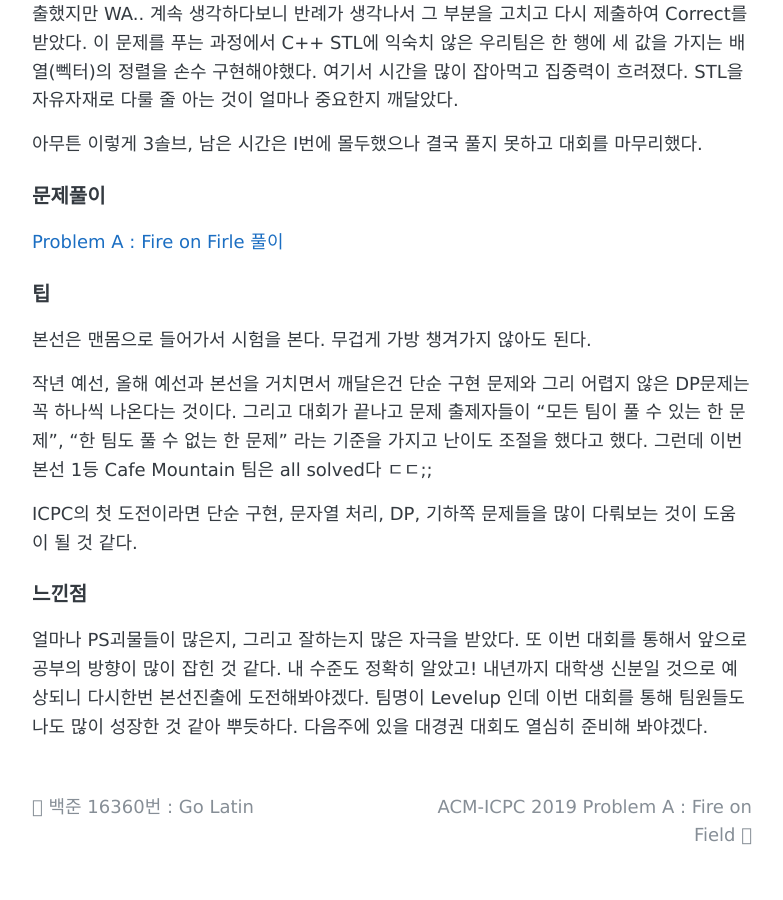
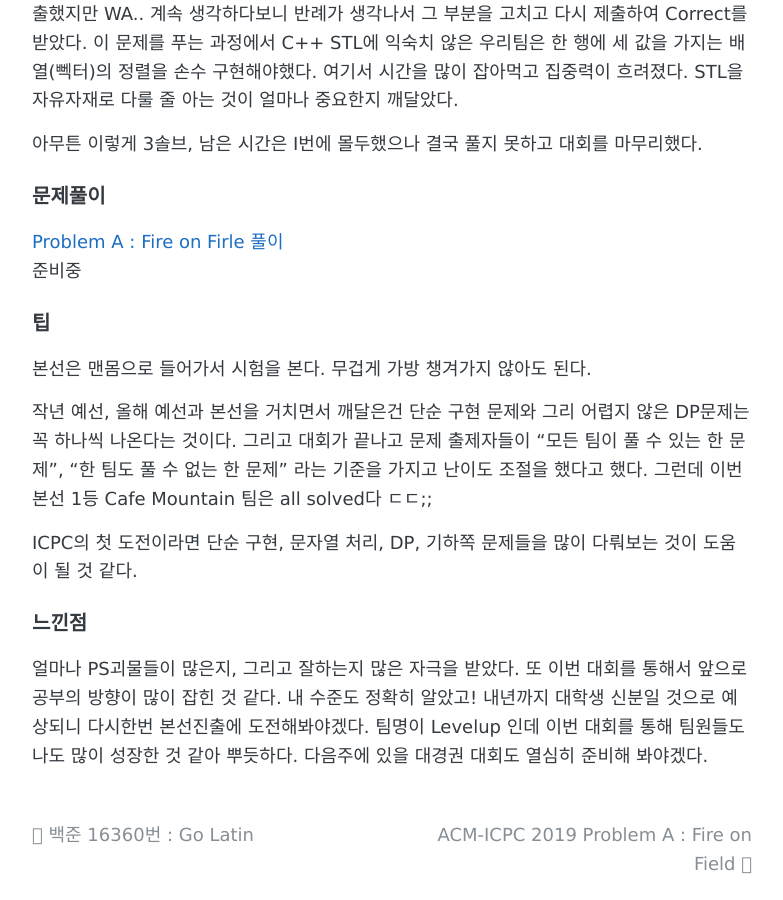
Before and after one commit to sihyungyou/sihyungyou.github.io, a Jekyll site: the page built from _posts/2019-11-09-acmicpc2019본선.md, in a window 1280 px wide and 900 px high, scrolled down 2202 px. Shown: the whole window, without its empty margins (248-1031 px from the left). Built offline with Jekyll 4.4.1, drawn with Linux system fonts in a browser that asks for light colours; comment, search, counter and statistics services are not loaded.

Commit message:
본선 문제풀이 준비중

```diff
--- a/_posts/2019-11-09-acmicpc2019본선.md
+++ b/_posts/2019-11-09-acmicpc2019본선.md
@@ -42,6 +42,7 @@ comments: true
 
 ### 문제풀이
 [Problem A : Fire on Firle 풀이](https://sihyungyou.github.io/acmicpc2019%EB%B3%B8%EC%84%A0-A/)
+준비중
 
 ### 팁
 본선은 맨몸으로 들어가서 시험을 본다. 무겁게 가방 챙겨가지 않아도 된다.
```
